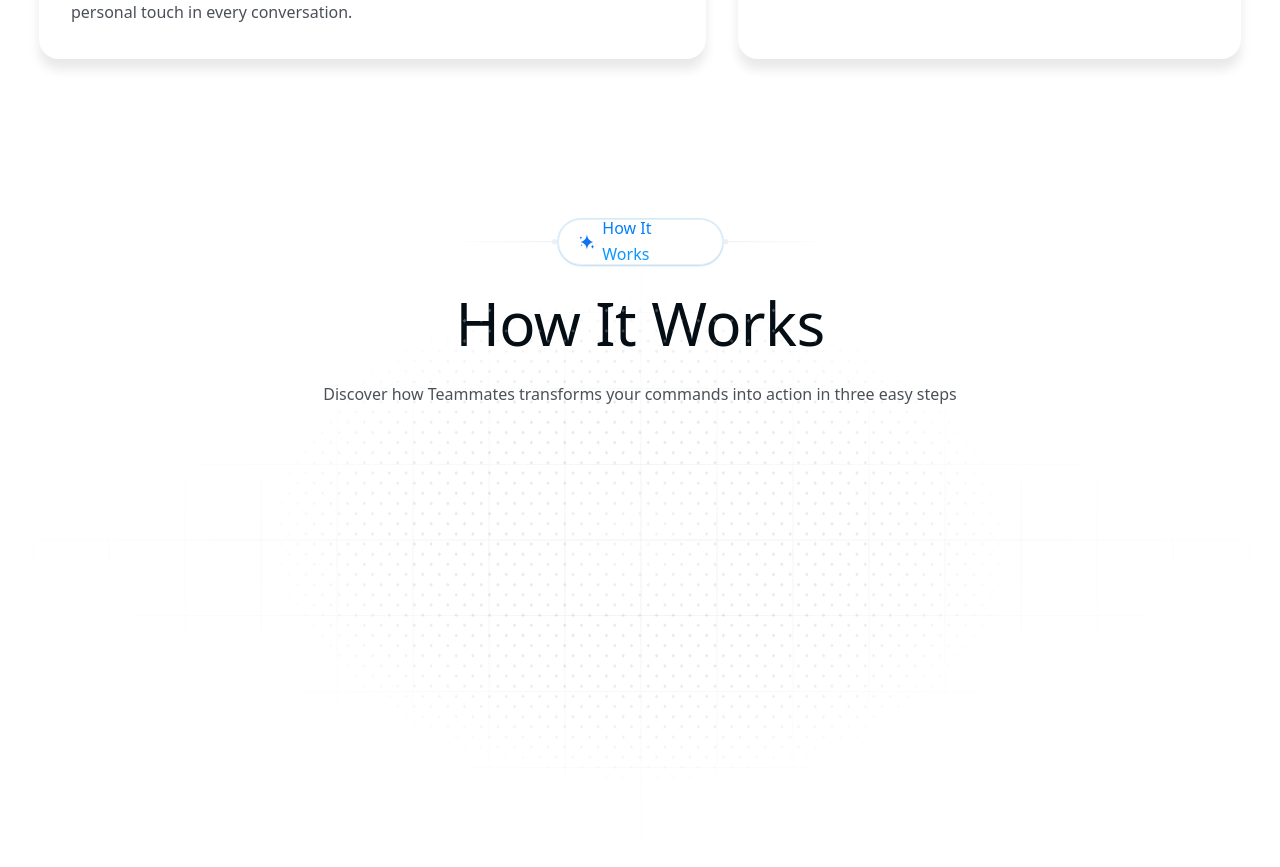
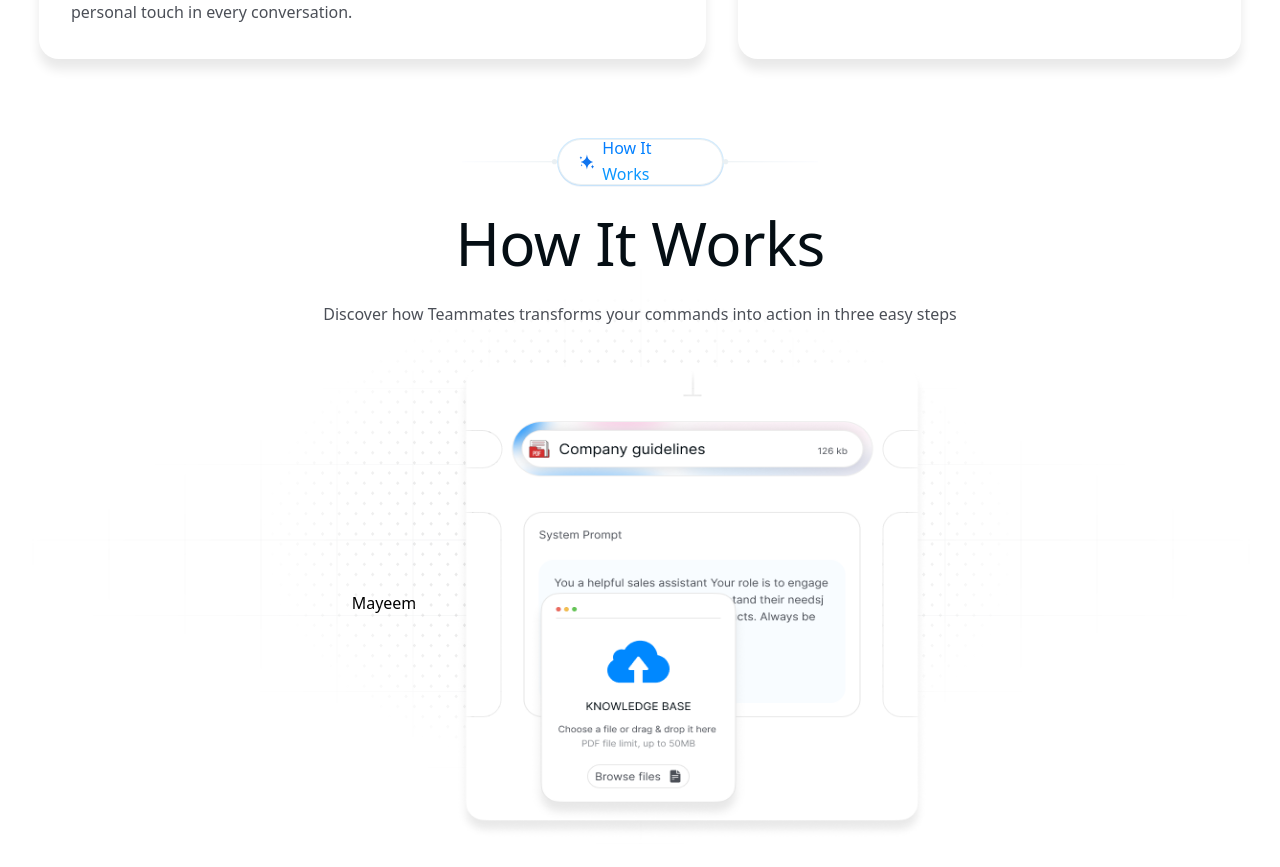
Before and after one commit to Nayeem0011/ai_teammates, a Next.js app: page / in a window 1280 px wide. Shown: the part 2360-3227 px from the top of the page. Built offline with nearby package versions, Linux system fonts and the light colour scheme.

Commit message:
pagefore section added

```diff
--- a/app/component/Pagefore.js
+++ b/app/component/Pagefore.js
@@ -5,16 +5,16 @@ import GradientLineRight from "../svg/GradientLineRight";
 import GridBackground from "../svg/GridBackground";
 import SparkIcon from "../svg/SparkIcon";
 
-// import Image from 'next/image';
-// import image49 from './image/image49.svg';
+import Image from 'next/image';
+import Group from './image/Group 11.png';
 
 const Pagefore = () => {
 
   return (
-    <section className="relative  w-full h-screen">
+    <section className="relative w-full h-screen">
       <GridBackground />
 
-      <div className="flex flex-col items-center justify-center gap-6 pt-20">
+      <div className="flex flex-col items-center justify-center gap-6">
         <div className='flex justify-center'>
           {/* Left gradient line */}
           <GradientLine className="w-24 h-1.5 mt-5" />
@@ -38,7 +38,13 @@ const Pagefore = () => {
         </div>
       </div>
 
-      <div></div>
+      <div className="flex items-center justify-center gap-10 mt-10">
+        <div>Mayeem</div>
+
+        <div className="relative">
+          <Image src={Group} alt="Group 11" className="h-118 w-118" />
+        </div>
+      </div>
     </section>
   );
 };
```
